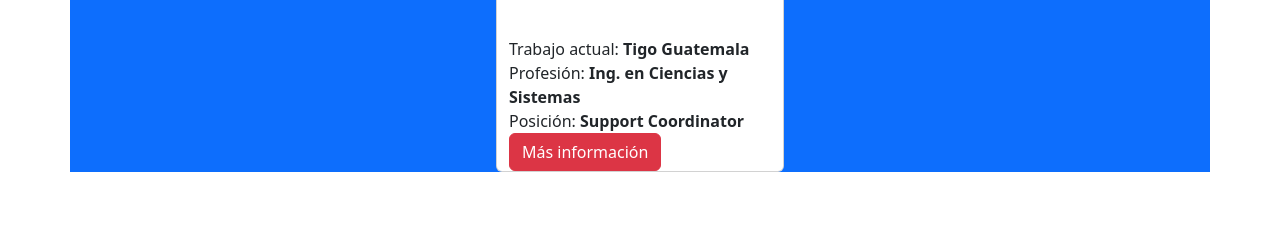
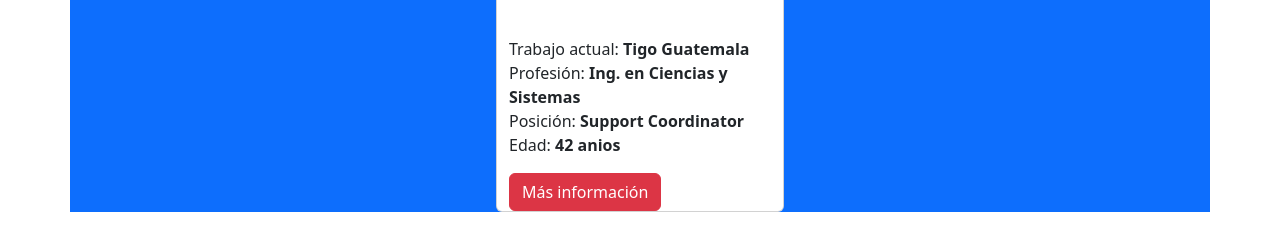
Before and after one commit to leodonis/LeoDonis.github.io, a plain HTML site: page index.html in a window 1280 px wide. Shown: the part 368-618 px from the top of the page. Drawn offline with nearby package versions, Linux system fonts and the light colour scheme.

Commit message:
Update index.html
Otro cambio para probar el Pull hacía repositorio local.

```diff
--- a/index.html
+++ b/index.html
@@ -27,6 +27,7 @@
                         <br>
                         <h7>Posición: <strong>Support Coordinator</strong></h7>
                         <br>
+                        <p>Edad: <strong>42 anios</strong></p>
                         <a href="" class="btn btn-danger">Más información</a>
                     </div>
                 </div>
```
